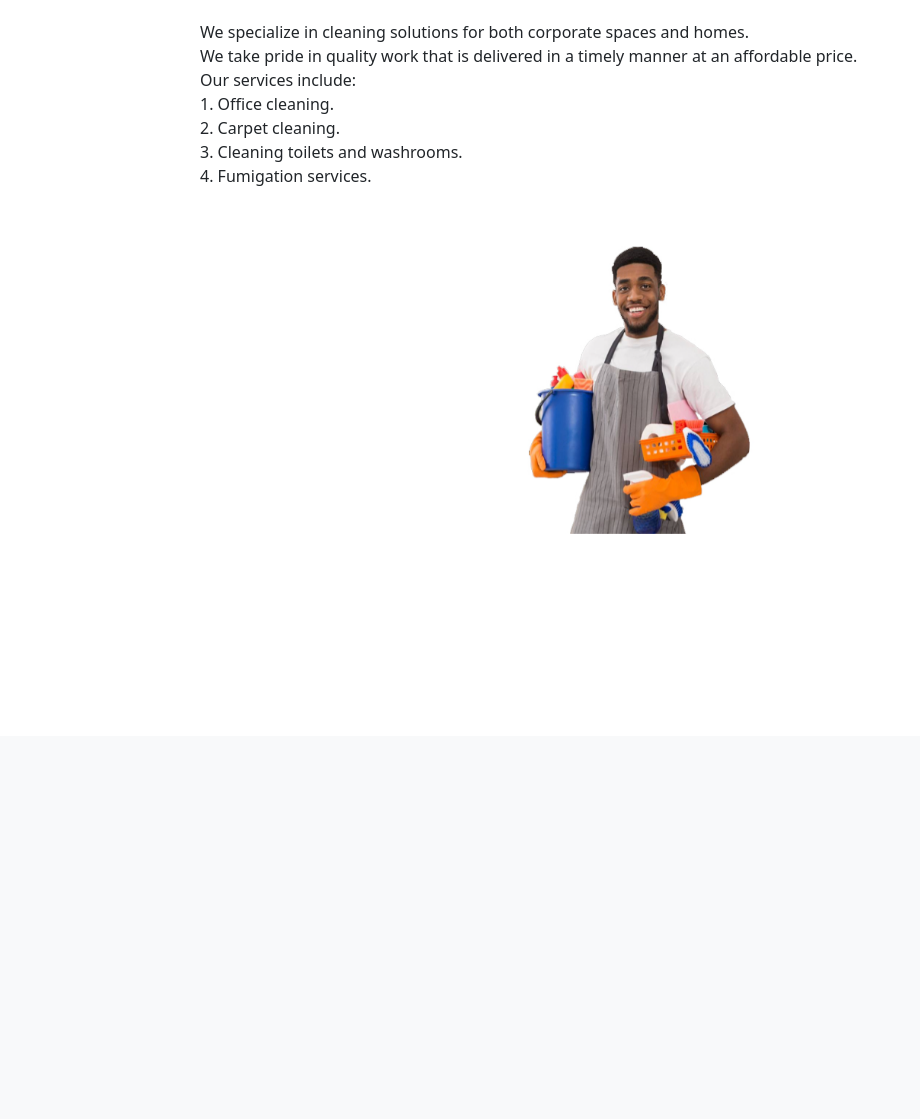
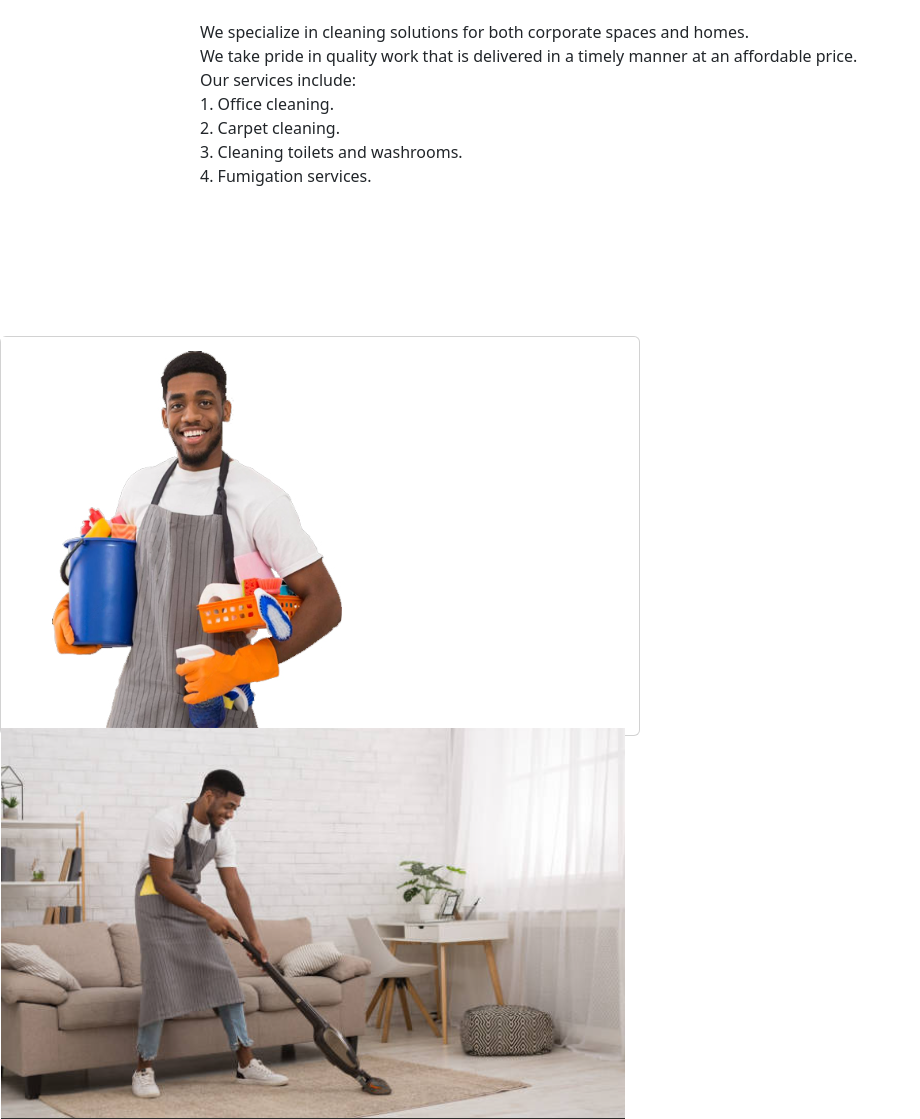
Before and after one commit to chete-py/cleaning_services_website, a Flask app: page / in a window 1280 px wide. Shown: the part 64-1183 px from the top of the page, without its empty margins (0-920 px from the left). Before the commit the page ends 598 px from the top, so only its background shows below. Run offline with Flask 3, Linux system fonts and the light colour scheme.

Commit message:
Update home.html

```diff
--- a/templates/home.html
+++ b/templates/home.html
@@ -55,7 +55,17 @@
             </p>
     </div>
 
-    <div class="position-absolute top-50 start-50 translate-middle" style="width:300px; height: 200px">
+    <div class="card w-50 h-50 position-absolute bottom-0 start-0 "  style="width:300px; height: 200px">
+                <div class="sliding-image">
+                    <img src="/static/slide1.png">
+                </div>
+
+                <div class="sliding-image">
+                    <img src="/slide2.png">
+                </div>
+    </div>
+
+<!--     <div class="position-absolute top-50 start-50 translate-middle" style="width:300px; height: 200px">
         <div id="carouselExampleSlidesOnly" class="carousel slide" data-bs-ride="carousel">
             <div class="carousel-inner">
               <div class="carousel-item active">
@@ -70,7 +80,7 @@
             </div>
           </div>
 
-    </div>
+    </div> -->
 
 
 
```
